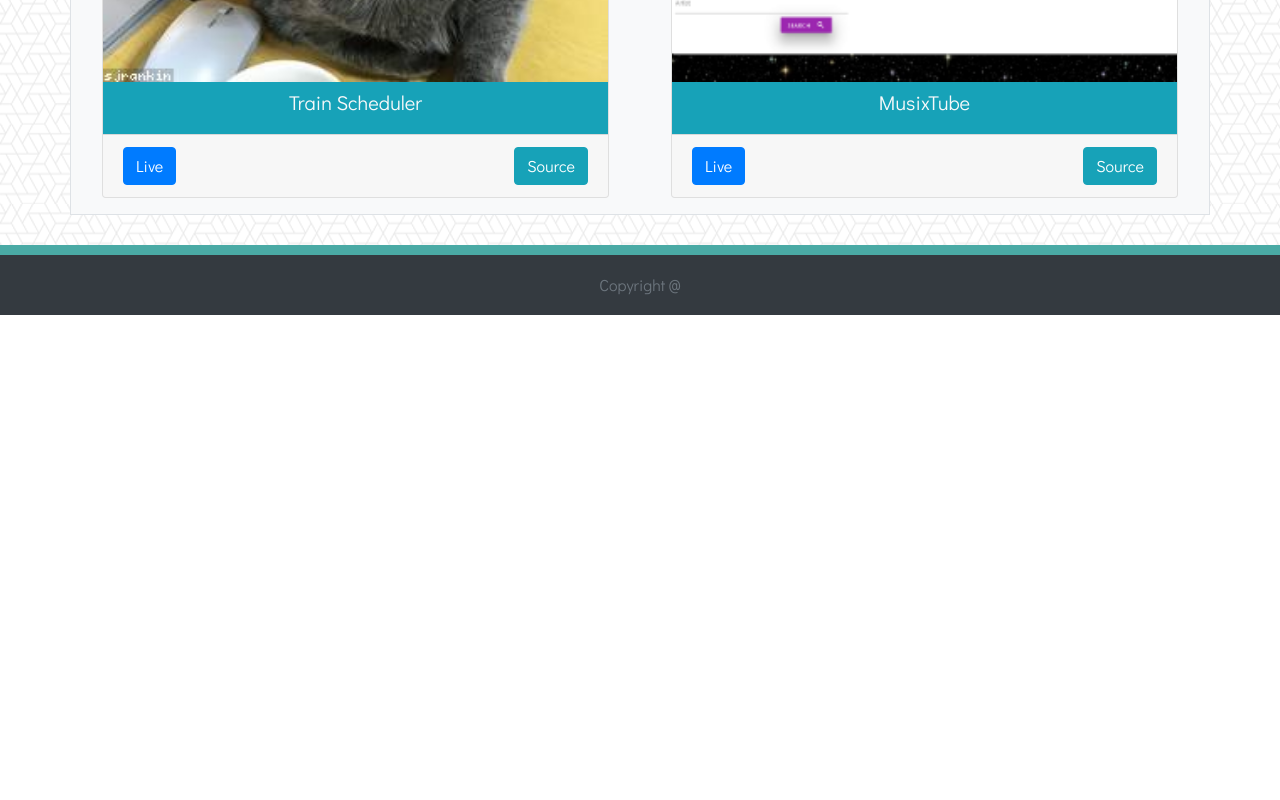
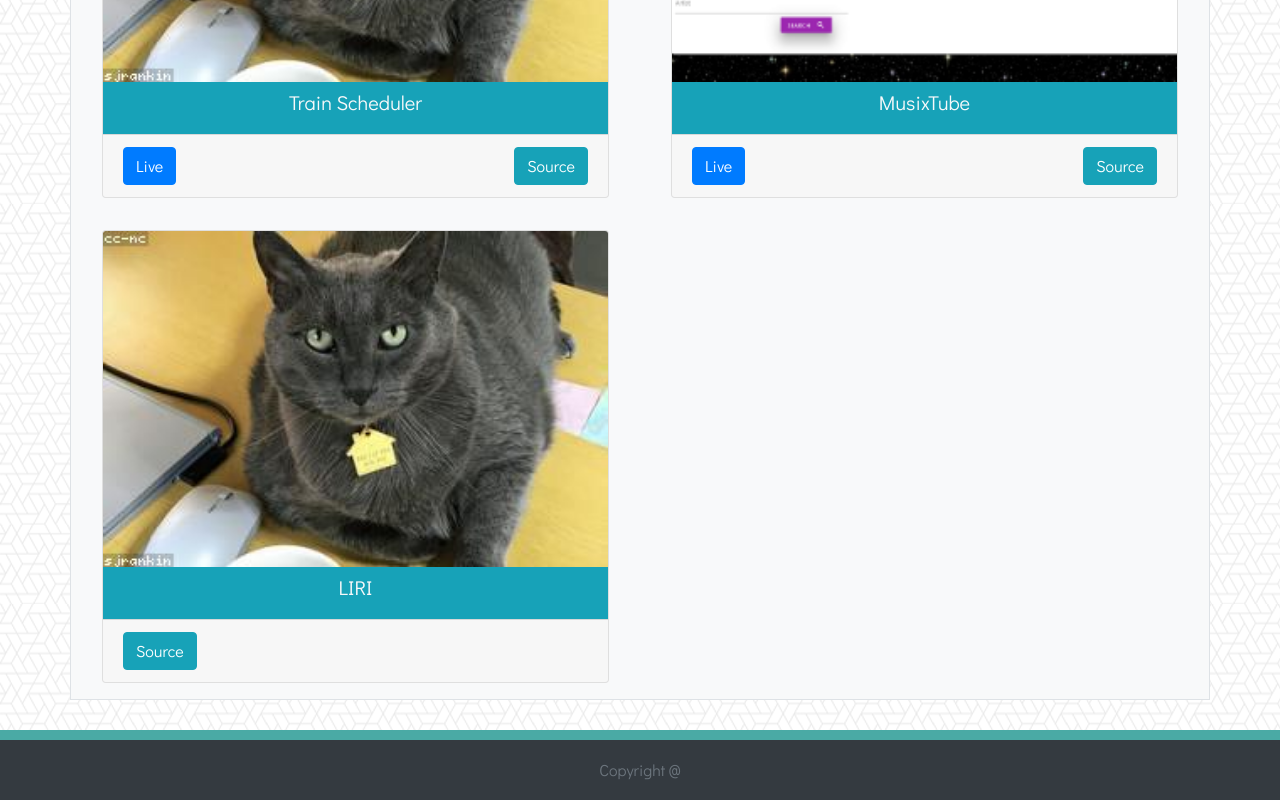
Before and after one commit to crussell84/crussell84.github.io, a plain HTML site: page index.html in a window 1280 px wide. Shown: the part 1796-2596 px from the top of the page. Before the commit the page ends 2111 px from the top, so only its background shows below. Drawn offline with nearby package versions, Linux system fonts and the light colour scheme.

Commit message:
add LIRI

```diff
--- a/index.html
+++ b/index.html
@@ -138,6 +138,34 @@
 
     </div>
 
+    <div class="row">
+      <div class="col-md-6 col-sm-12">
+        <div class="card m-3">
+          <img class="card-img-top" src="./assets/images/Portfoilo05.jpg" alt="LIRI">
+          <div class="card-body bg-info text-light p-2">
+            <h5 class="card-title text-center">LIRI</h5>
+          </div>
+          <div class="card-footer">
+            <!-- <a href="https://crussell84.github.io/TrainScheduler/" class="btn btn-primary">Live</a> -->
+            <a href="https://github.com/crussell84/liri" class="btn btn-info">Source</a>
+          </div>
+        </div>
+      </div>
+      <!-- <div class="col-md-6 col-sm-12">
+        <div class="card m-3">
+          <img class="card-img-top" src="./assets/images/MusixTube.png" alt="MusixTube">
+          <div class="card-body bg-info text-light p-2">
+            <h5 class="card-title text-center">MusixTube</h5>
+          </div>
+          <div class="card-footer">
+            <a href="https://crussell84.github.io/teamAwesomeCoders/" class="btn btn-primary">Live</a>
+            <a href="https://github.com/crussell84/teamAwesomeCoders" class="btn btn-info float-right">Source</a>
+          </div>
+        </div>
+      </div> -->
+
+    </div>
+
   </div>
   <footer class="footer bg-dark">
     <div class="container">
```
